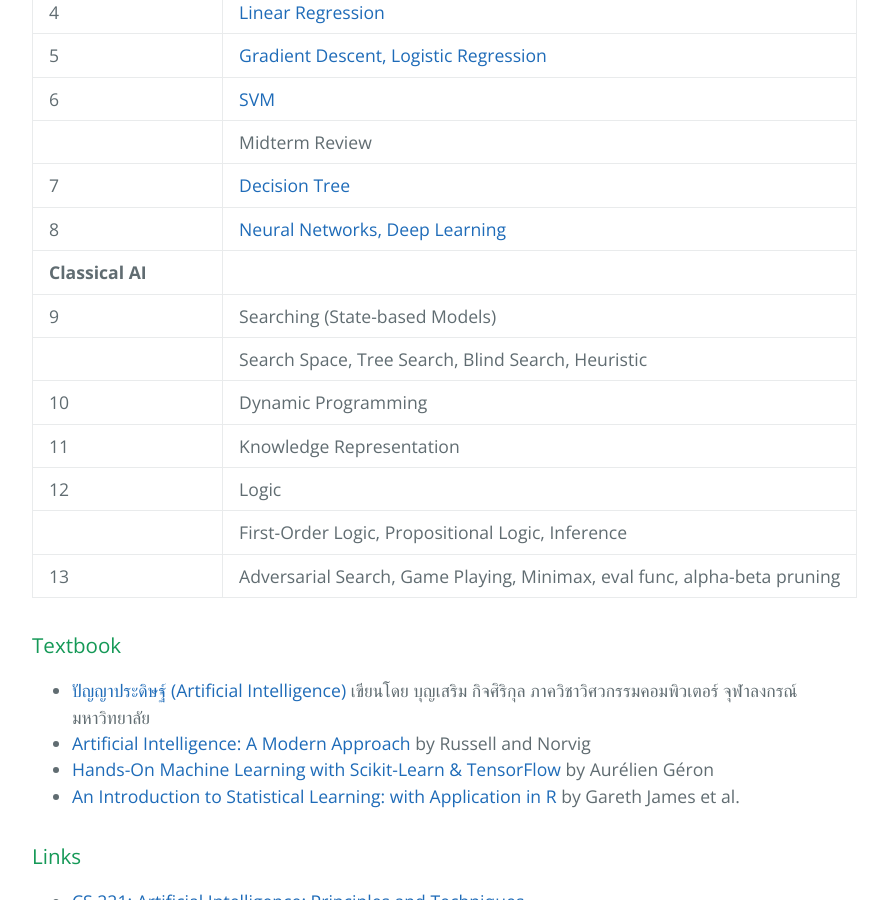
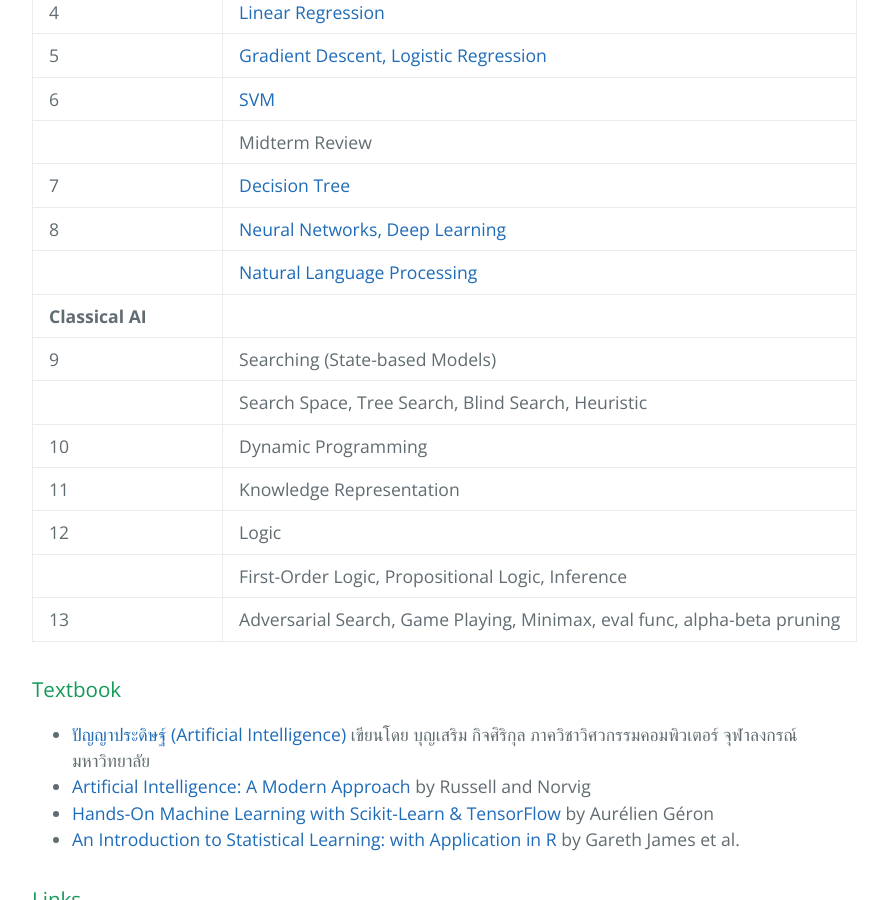
Before and after one commit to pratch/ml_course, a Jekyll site: the page built from index.md, in a window 1280 px wide and 900 px high, scrolled down 1924 px. Shown: the whole window, without its empty margins (192-1080 px from the left). Built offline with Jekyll 4.4.1, drawn with Linux system fonts in a browser that asks for light colours; emoji names are drawn with the system emoji font.

Commit message:
Update index.md

```diff
--- a/index.md
+++ b/index.md
@@ -60,6 +60,7 @@ layout: default
 |   | Midterm Review |
 | 7 | [Decision Tree](6%20-%20Decision%20Tree.pdf) |
 | 8 | [Neural Networks, Deep Learning](7%20-%20Neural%20Networks.pdf) |
+|   | [Natural Language Processing](8%20-%20NLP.pdf) |
 | **Classical AI** ||
 | 9 | Searching (State-based Models) |
 |   | Search Space, Tree Search, Blind Search, Heuristic |
```
